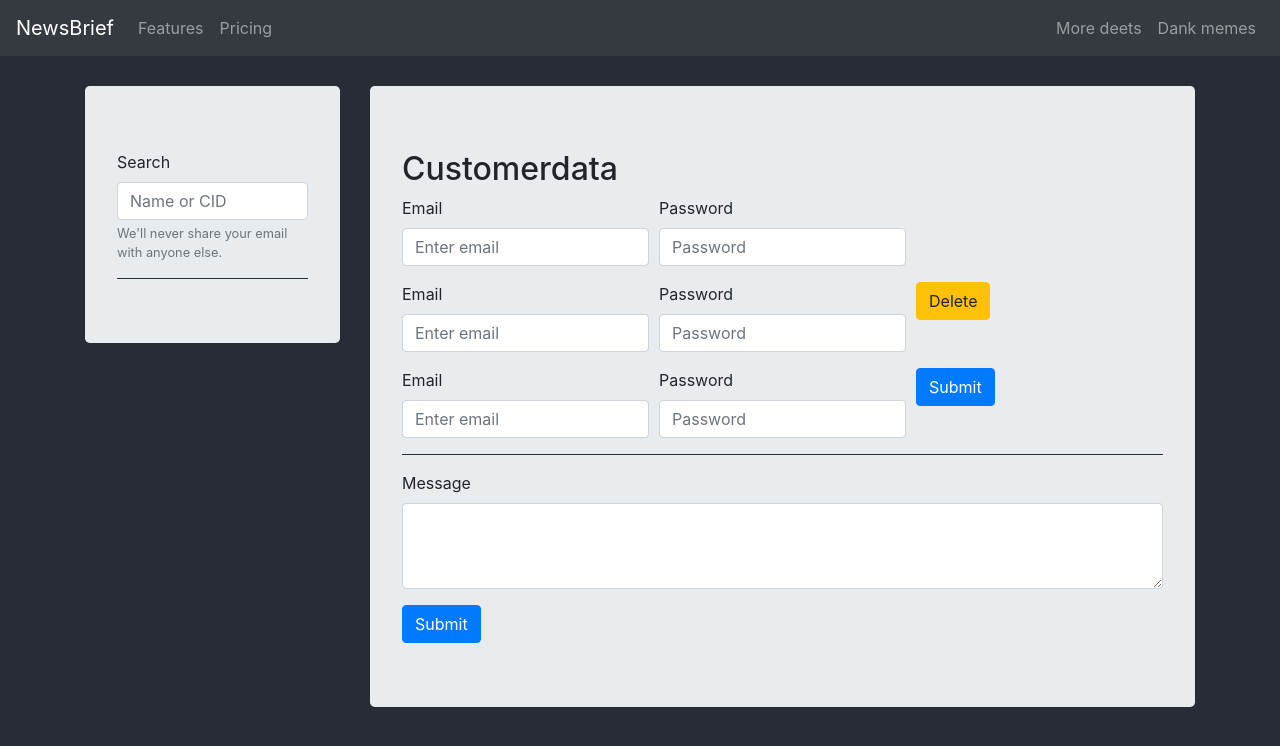
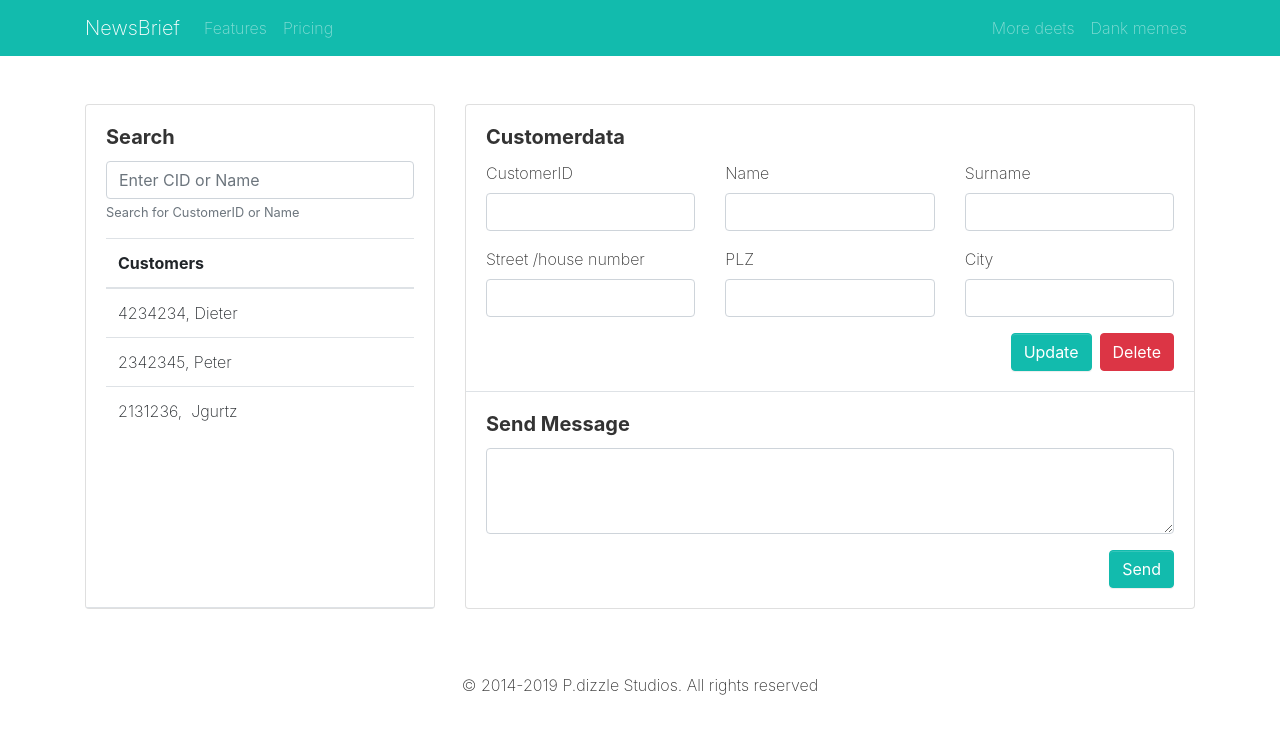
Before and after one commit to BenVae/NewsBrief, a React (Create React App) app: page / in a window 1280 px wide. Shown: the top 746 px of the page. Built offline with nearby package versions, Linux system fonts and the light colour scheme.

Commit message:
- Implemented new Navbar and Message Component

```diff
--- a/package.json
+++ b/package.json
@@ -3,7 +3,9 @@
   "version": "0.1.0",
   "private": true,
   "dependencies": {
+    "axios": "^0.18.0",
     "bootstrap": "^4.3.1",
+    "node-sass": "^4.12.0",
     "react": "^16.8.6",
     "react-bootstrap": "^1.0.0-beta.8",
     "react-dom": "^16.8.6",
--- a/src/App.css
+++ b/src/App.css
@@ -1,24 +1,74 @@
+/*!
+ * Bootstrap v4.3.1 (https://getbootstrap.com/)
+ * Copyright 2011-2019 The Bootstrap Authors
+ * Copyright 2011-2019 Twitter, Inc.
+ * Licensed under MIT (https://github.com/twbs/bootstrap/blob/master/LICENSE)
+ */
+:root {
+  --blue: #007bff;
+  --indigo: #6610f2;
+  --purple: #6f42c1;
+  --pink: #e83e8c;
+  --red: #dc3545;
+  --orange: #fd7e14;
+  --yellow: #ffc107;
+  --green: #28a745;
+  --teal: #20c997;
+  --cyan: #17a2b8;
+  --white: #fff;
+  --gray: #6c757d;
+  --gray-dark: #343a40;
+  --primary: #12bbad;
+  --secondary: #4f70ce;
+  --success: #28a745;
+  --info: #ccc;
+  --warning: #ffc107;
+  --danger: #dc3545;
+  --light: #f3f3f3;
+  --dark: #151515;
+  --breakpoint-xs: 0;
+  --breakpoint-sm: 576px;
+  --breakpoint-md: 768px;
+  --breakpoint-lg: 992px;
+  --breakpoint-xl: 1200px;
+  --font-family-sans-serif: -apple-system, BlinkMacSystemFont, "Segoe UI", Roboto, "Helvetica Neue", Arial, "Noto Sans", sans-serif, "Apple Color Emoji", "Segoe UI Emoji", "Segoe UI Symbol", "Noto Color Emoji";
+  --font-family-monospace: SFMono-Regular, Menlo, Monaco, Consolas, "Liberation Mono", "Courier New", monospace; }
+
+body {
+  margin: 0;
+  font-family: -apple-system, BlinkMacSystemFont, "Segoe UI", Roboto, "Helvetica Neue", Arial, sans-serif, "Apple Color Emoji", "Segoe UI Emoji", "Segoe UI Symbol";
+  font-size: 1rem;
+  font-weight: 200;
+  line-height: 1.5;
+  color: #333;
+  text-align: left;
+  background-color: white;
+}
 
 
-.jumbotron-divider {
-  border-bottom: 1px solid #282c34;
-}
+.btn-primary {
+  color: #fff;
+  background-color: #12bbad;
+  border-color: #12bbad;
+  box-shadow: inset 0 1px 0 rgba(255, 255, 255, 0.15), 0 1px 1px rgba(0, 0, 0, 0.075); }
+.btn-primary:hover {
+  color: #fff;
+  background-color: #0f988d;
+  border-color: #0e8c82; }
+.btn-primary:focus, .btn-primary.focus {
+  box-shadow: inset 0 1px 0 rgba(255, 255, 255, 0.15), 0 1px 1px rgba(0, 0, 0, 0.075), 0 0 0 0.2rem rgba(54, 197, 185, 0.5); }
+.btn-primary.disabled, .btn-primary:disabled {
+  color: #fff;
+  background-color: #12bbad;
+  border-color: #12bbad; }
+.btn-primary:not(:disabled):not(.disabled):active, .btn-primary:not(:disabled):not(.disabled).active,
+.show > .btn-primary.dropdown-toggle {
+  color: #fff;
+  background-color: #0e8c82;
+  border-color: #0c8177; }
+.btn-primary:not(:disabled):not(.disabled):active:focus, .btn-primary:not(:disabled):not(.disabled).active:focus,
+.show > .btn-primary.dropdown-toggle:focus {
+  box-shadow: inset 0 3px 5px rgba(0, 0, 0, 0.125), 0 0 0 0.2rem rgba(54, 197, 185, 0.5); }
 
-.App-header {
-  background-color: #282c34;
-  min-height: 100vh;
-  padding-top: 30px;
-}
-
-.button-wrapper {
-  margin-bottom: 16px;
-}
-
-.message-submit-button {
-  vertical-align: bottom;
-  align-self: end;
-}
-
-#messageForm{
-  padding-top: 16px;
-}
+.bg-primary {
+  background-color: #12bbad !important; }
--- a/src/App.js
+++ b/src/App.js
@@ -2,9 +2,10 @@ import React, {Component} from 'react';
 import './App.css';
 import Routes from './components/route/Routes'
 import Navbar from '../src/components/navbar/Navbar'
+import Footer from '../src/components/footer/Footer'
 
 
-class App extends Component {
+export default class App extends Component {
     render() {
         return (
             <div className="App">
@@ -12,9 +13,8 @@ class App extends Component {
                 <header className="App-header">
                     <Routes/>
                 </header>
+                <Footer/>
             </div>
         );
     }
 }
-
-export default App;
--- /dev/null
+++ b/src/components/footer/Footer.js
@@ -0,0 +1,18 @@
+import React, {Component} from 'react';
+
+export default class FooterComponent extends Component {
+
+    render() {
+        return (
+            <div className="py-3">
+                <div className="container">
+                    <div className="row">
+                        <div className="col-md-12 text-center">
+                            <p className="mb-0">© 2014-2019 P.dizzle Studios. All rights reserved</p>
+                        </div>
+                    </div>
+                </div>
+            </div>
+        )
+    }
+}
--- a/src/components/message/Message.js
+++ b/src/components/message/Message.js
@@ -5,91 +5,117 @@ import {Button, Col, Container, Form, Jumbotron, Row} from "react-bootstrap";
 class Message extends Component {
     render() {
         return (
-            <Container>
-                <Row>
-                    <Col md={3}>
-                        <Jumbotron>
-                            <Form className={"jumbotron-divider"}>
-                                <Form.Group>
-                                    <Form.Label>Search</Form.Label>
-                                    <Form.Control type="text" placeholder="Name or CID"/>
-                                    <Form.Text className="text-muted">
-                                        We'll never share your email with anyone else.
-                                    </Form.Text>
-                                </Form.Group>
-                            </Form>
-                            {/*
-                            Hier iterieren wir über die Kunden die in den Filter fallen
-                            */}
-                        </Jumbotron>
-                    </Col>
-                    <Col md={9}>
-                        <Jumbotron>
-                            <h2>Customerdata</h2>
-                            <Form className={"jumbotron-divider"}>
-                                <Form.Row>
-                                    <Form.Group as={Col} controlId="formGridEmail">
-                                        <Form.Label>Email</Form.Label>
-                                        <Form.Control type="email" placeholder="Enter email"/>
-                                    </Form.Group>
-
-                                    <Form.Group as={Col} controlId="formGridPassword">
-                                        <Form.Label>Password</Form.Label>
-                                        <Form.Control type="password" placeholder="Password"/>
-                                    </Form.Group>
-                                    <Col/>
-                                </Form.Row>
-
-                                <Form.Row>
-                                    <Form.Group as={Col} controlId="formGridEmail">
-                                        <Form.Label>Email</Form.Label>
-                                        <Form.Control type="email" placeholder="Enter email"/>
-                                    </Form.Group>
-
-                                    <Form.Group as={Col} controlId="formGridPassword">
-                                        <Form.Label>Password</Form.Label>
-                                        <Form.Control type="password" placeholder="Password"/>
-                                    </Form.Group>
-                                    <Col className={"button-wrapper"}>
-                                        <Button className={"message-submit-button"} variant="warning" type="submit">
-                                            Delete
-                                        </Button>
-                                    </Col>
-                                </Form.Row>
-
-                                <Form.Row>
-                                    <Form.Group as={Col} controlId="formGridEmail">
-                                        <Form.Label>Email</Form.Label>
-                                        <Form.Control type="email" placeholder="Enter email"/>
-                                    </Form.Group>
-
-                                    <Form.Group as={Col} controlId="formGridPassword">
-                                        <Form.Label>Password</Form.Label>
-                                        <Form.Control type="password" placeholder="Password"/>
-                                    </Form.Group>
-
-                                    <Col className={"button-wrapper"}>
-                                        <Button className={"message-submit-button"} variant="primary" type="submit">
-                                            Submit
-                                        </Button>
-                                    </Col>
-                                </Form.Row>
-                            </Form>
-
-                            <Form id={"messageForm"}>
-                                <Form.Group controlId="messageTextArea">
-                                    <Form.Label>Message</Form.Label>
-                                    <Form.Control as="textarea" rows="3" />
-                                </Form.Group>
-                                <Button variant="primary" type="submit">
-                                    Submit
-                                </Button>
-                            </Form>
-                        </Jumbotron>
-                    </Col>
-
-                </Row>
-            </Container>
+            <div className="py-5">
+                <div className="container">
+                    <div className="row">
+                        <div className="col-md-4 d-flex">
+                            <div className="card child flex-grow-1 d-flex flex-column">
+                                <div className="card-body border-bottom">
+                                    <h5 className="card-title"><b>Search</b><br/></h5>
+                                    <form>
+                                        <div className="form-group">
+                                            <input type="text" className="form-control"
+                                                   placeholder="Enter CID or Name"/>
+                                            <small className="form-text text-muted">Search for CustomerID or Name<br/>
+                                            </small>
+                                        </div>
+                                    </form>
+                                    <div className="table-responsive m-0">
+                                        <table className="table">
+                                            <thead>
+                                            <tr>
+                                                <th>Customers</th>
+                                            </tr>
+                                            </thead>
+                                            <tbody>
+                                            <tr>
+                                                <td>4234234, Dieter</td>
+                                            </tr>
+                                            <tr>
+                                                <td>2342345, Peter</td>
+                                            </tr>
+                                            <tr>
+                                                <td>2131236,&nbsp; Jgurtz</td>
+                                            </tr>
+                                            </tbody>
+                                        </table>
+                                    </div>
+                                </div>
+                            </div>
+                        </div>
+                        <div className="col-md-8">
+                            <div className="card">
+                                <div className="card-body border-bottom">
+                                    <h5 className="card-title"><b>Customerdata</b></h5>
+                                    <form>
+                                        <div className="row align-items-end">
+                                            <div className="col-md-4">
+                                                <div className="form-group"><label>CustomerID</label>
+                                                    <input type="text"
+                                                           className="form-control"
+                                                           required="required"/>
+                                                </div>
+                                            </div>
+                                            <div className="col-md-4">
+                                                <div className="form-group"><label>Name</label> <input type="text"
+                                                                                                       className="form-control"/>
+                                                </div>
+                                            </div>
+                                            <div className="col-md-4">
+                                                <div className="form-group"><label>Surname</label> <input type="text"
+                                                                                                          className="form-control"/>
+                                                </div>
+                                            </div>
+                                        </div>
+                                        <div className="row align-items-end">
+                                            <div className="col-md-4">
+                                                <div className="form-group"><label>Street /house number</label> <input
+                                                    type="text" className="form-control" required="required"/></div>
+                                            </div>
+                                            <div className="col-md-4">
+                                                <div className="form-group"><label>PLZ</label> <input type="text"
+                                                                                                      className="form-control"/>
+                                                </div>
+                                            </div>
+                                            <div className="col-md-4">
+                                                <div className="form-group"><label>City</label> <input type="text"
+                                                                                                       className="form-control"/>
+                                                </div>
+                                            </div>
+                                        </div>
+                                        <div className="row align-items-end">
+                                            <div className="col-md-12 text-right">
+                                                <a className="btn btn-primary"
+                                                                                     href="#">Update</a>
+                                                <a className="btn ml-2 btn-danger" href="#">Delete</a>
+                                            </div>
+                                        </div>
+                                    </form>
+                                </div>
+                                <div className="card-body">
+                                    <h5 className="card-title"><b>Send Message</b></h5>
+                                    <form>
+                                        <div className="row">
+                                            <div className="col-md-12">
+                                                <div className="form-group">
+                                                    <textarea className="form-control"
+                                                              id="exampleFormControlTextarea1"
+                                                              rows="3"/>
+                                                </div>
+                                            </div>
+                                        </div>
+                                        <div className="row">
+                                            <div className="col-md-12 text-right">
+                                                <button type="submit" className="btn btn-primary">Send</button>
+                                            </div>
+                                        </div>
+                                    </form>
+                                </div>
+                            </div>
+                        </div>
+                    </div>
+                </div>
+            </div>
         )
     }
 }
--- a/src/components/navbar/Navbar.js
+++ b/src/components/navbar/Navbar.js
@@ -1,12 +1,13 @@
 import React, {Component} from 'react';
 
-import {Nav, Navbar} from "react-bootstrap";
+import {Container, Nav, Navbar} from "react-bootstrap";
 
 class NavbarComponent extends Component {
 
     render() {
         return (
-            <Navbar collapseOnSelect expand="md" bg="dark" variant="dark">
+            <Navbar collapseOnSelect expand="md" bg="primary" variant="dark">
+                <Container>
                 <Navbar.Brand href="#home">NewsBrief</Navbar.Brand>
                 <Navbar.Toggle aria-controls="responsive-navbar-nav" />
                 <Navbar.Collapse id="responsive-navbar-nav">
@@ -21,6 +22,7 @@ class NavbarComponent extends Component {
                         </Nav.Link>
                     </Nav>
                 </Navbar.Collapse>
+                </Container>
             </Navbar>
         )
     }
```
Also changed, not shown: 1 other file (tests, documents, lock files or other folders).
